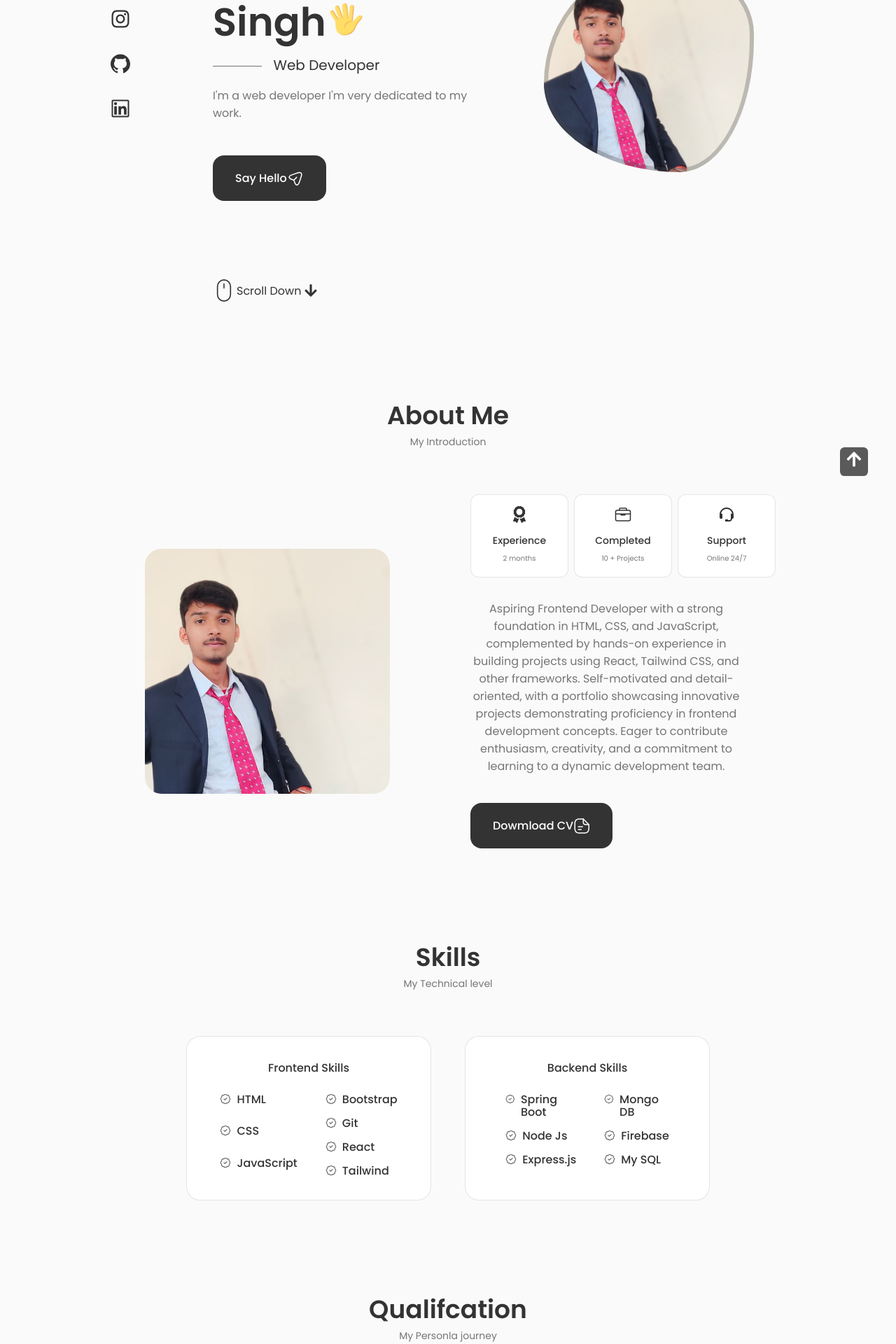
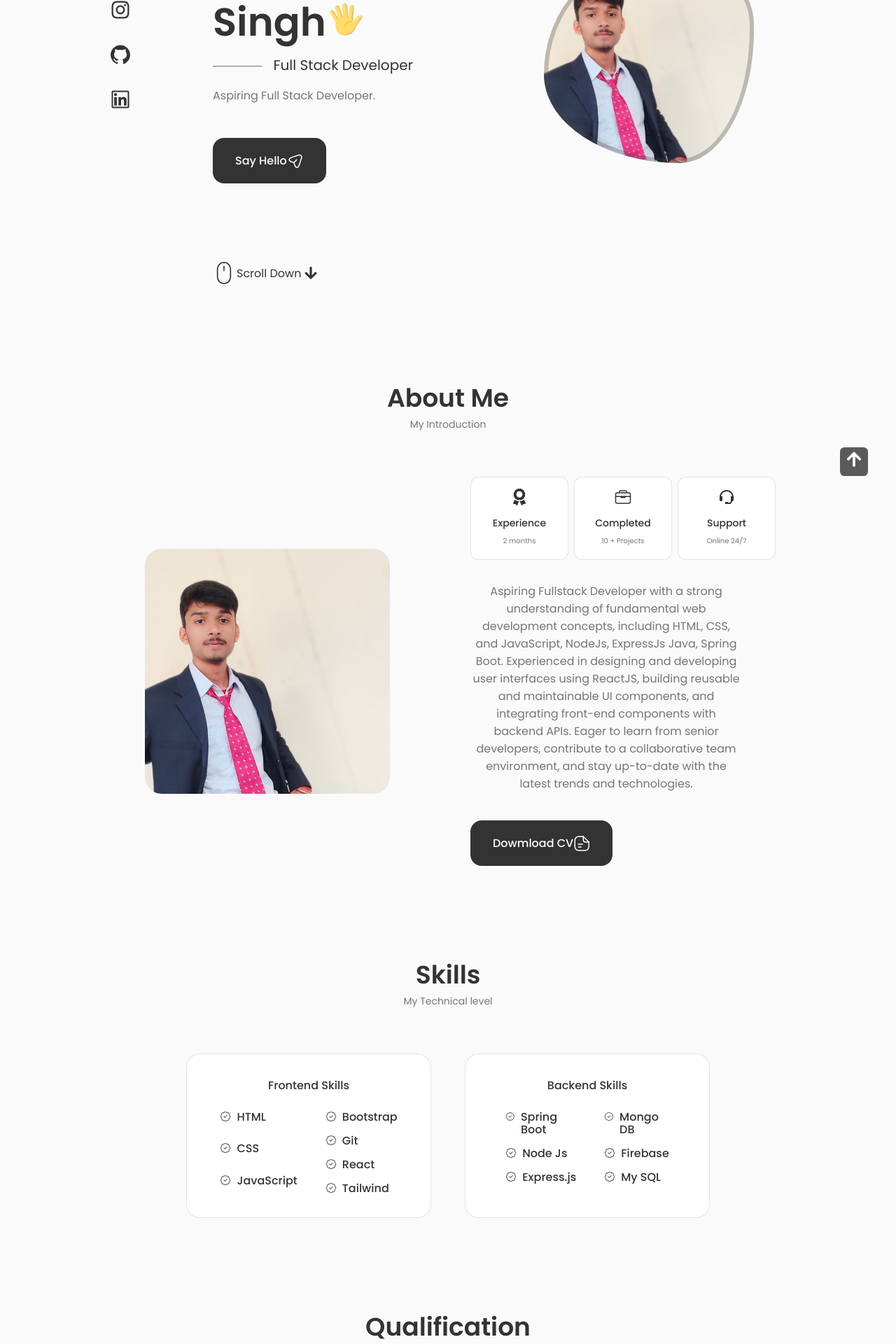
Before and after one commit to Rajan2784/Portfolio, a React app: page / in a window 1280 px wide. Shown: the part 280-2200 px from the top of the page at 70% size. Built offline with nearby package versions, Linux system fonts and the light colour scheme; the HTML template or start-up script is replaced by a standard one.

Commit message:
resources updated

```diff
--- a/src/components/about/About.jsx
+++ b/src/components/about/About.jsx
@@ -1,8 +1,8 @@
-import React from 'react'
-import './about.css'
-import AboutImg from "../../assets/profile.jpg"
-import CV from "../../assets/Rajan-Frontenddev.pdf"
-import Info from './Info'
+import React from "react";
+import "./about.css";
+import AboutImg from "../../assets/profile.jpg";
+import CV from "../../assets/Rajan-Fullstack.pdf";
+import Info from "./Info";
 
 const About = () => {
   return (
@@ -17,7 +17,14 @@ const About = () => {
           <Info />
 
           <p className="about__description">
-                Aspiring Frontend Developer with a strong foundation in HTML, CSS, and JavaScript, complemented by hands-on experience in building projects using React, Tailwind CSS, and other frameworks. Self-motivated and detail-oriented, with a portfolio showcasing innovative projects demonstrating proficiency in frontend development concepts. Eager to contribute enthusiasm, creativity, and a commitment to learning to a dynamic development team.
+            Aspiring Fullstack Developer with a strong understanding of
+            fundamental web development concepts, including HTML, CSS, and
+            JavaScript, NodeJs, ExpressJs Java, Spring Boot. Experienced in
+            designing and developing user interfaces using ReactJS, building
+            reusable and maintainable UI components, and integrating front-end
+            components with backend APIs. Eager to learn from senior developers,
+            contribute to a collaborative team environment, and stay up-to-date
+            with the latest trends and technologies.
           </p>
 
           <a href={CV} download="" className="button button--flex">
@@ -51,7 +58,7 @@ const About = () => {
         </div>
       </div>
     </section>
-  )
-}
+  );
+};
 
-export default About
+export default About;
--- a/src/components/home/Data.jsx
+++ b/src/components/home/Data.jsx
@@ -55,9 +55,9 @@ const Data = () => {
                   ></path>
                 </svg>
         </h1>
-        <h3 className="home__subtitle"> Web Developer</h3>
+        <h3 className="home__subtitle"> Full Stack Developer</h3>
         <p className="home__description">
-            I'm a web developer I'm very dedicated to my work.
+            Aspiring Full Stack Developer.
         </p>
         <a href="#contact" className="button button--flex">
             Say Hello
--- a/src/components/qualification/Qualification.jsx
+++ b/src/components/qualification/Qualification.jsx
@@ -13,8 +13,8 @@ const Qualification = () => {
 
   return (
     <section className="qualification section">
-      <h2 className="section__title">Qualifcation</h2>
-      <span className="section__subtitle">My Personla journey</span>
+      <h2 className="section__title">Qualification</h2>
+      <span className="section__subtitle">My Personal journey</span>
 
       <div className="qualification__container container">
         <div className="qualification__tabs">
```
Also changed, not shown: 1 other file (tests, documents, lock files or other folders). Lines whose indentation alone changed are shown as unchanged.
